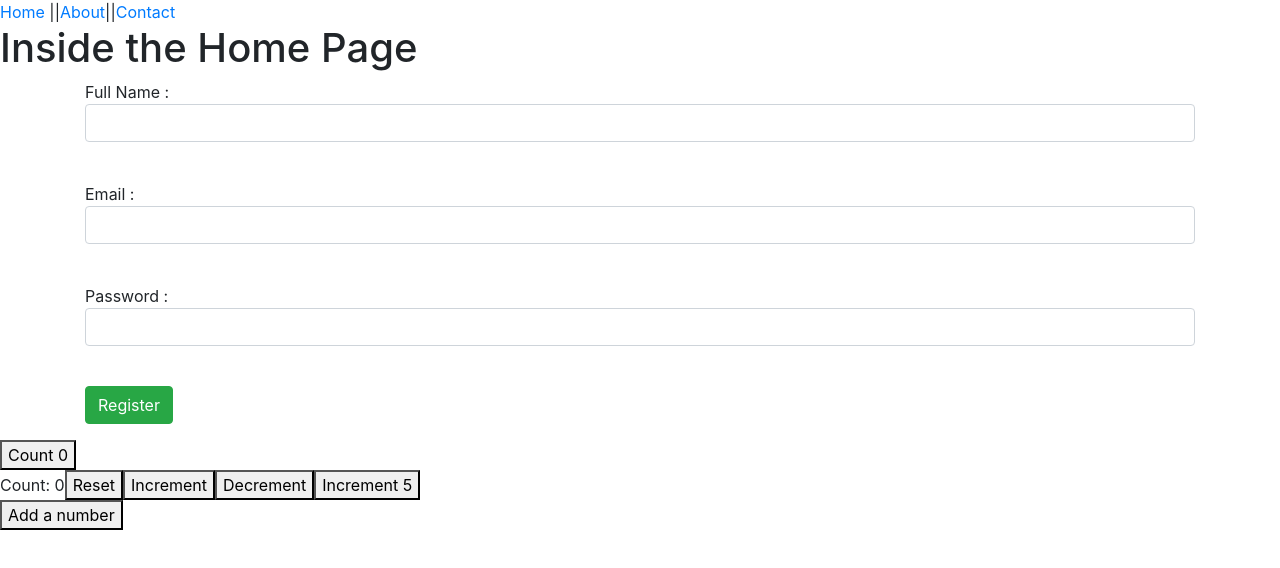
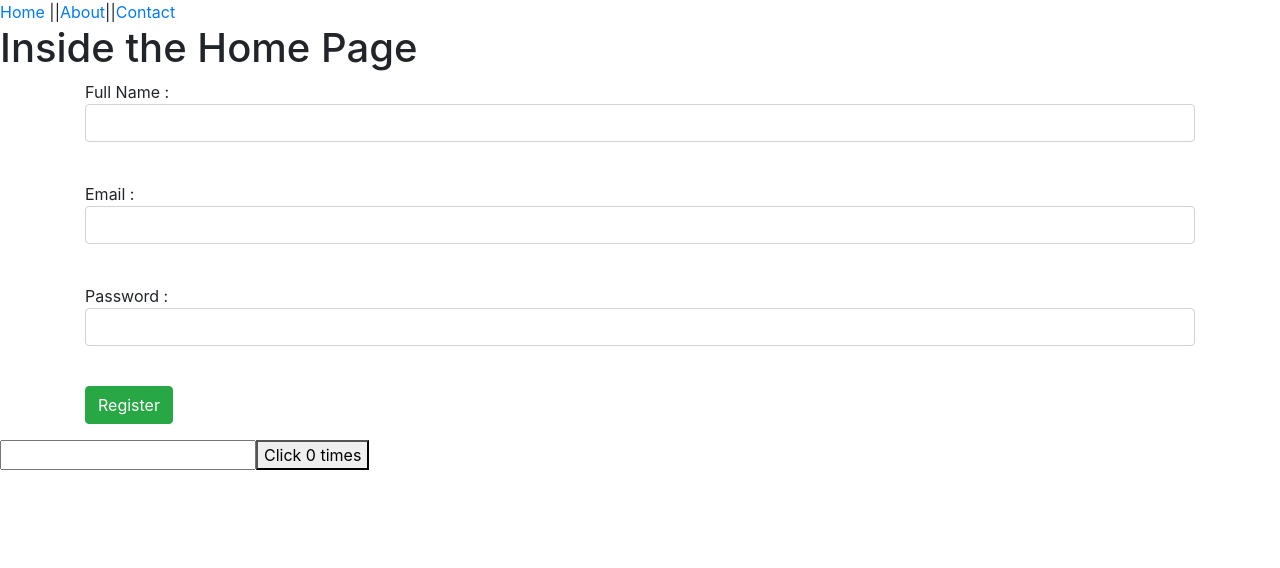
Before and after one commit to pranay-chauhan/React-study, a React (Create React App) app: page / in a window 1280 px wide. Shown: the top 568 px of the page. Built offline with nearby package versions, Linux system fonts and the light colour scheme.

Commit message:
hooks code added

```diff
--- a/src/App.js
+++ b/src/App.js
@@ -22,9 +22,10 @@
 // import Student from './Table/Student';
 // import Flower from './Functional-component/Flower';
 import Registration from './Form-Validation/Registration';
-import HookCounterUseState from './Hooks/HookCouterUseState';
-import HookCounterPreviousState from './Hooks/HookCounterPreviousState';
-import UseStatewithArray from './Hooks/UseStatewithArray';
+import HookCounterUseState from './Hooks/useState Hooks/HookCouterUseState';
+import HookCounterPreviousState from './Hooks/useState Hooks/HookCounterPreviousState';
+import UseStatewithArray from './Hooks/useState Hooks/UseStatewithArray';
+import HookCounter1 from './Hooks/useEffect Hooks/HookCounter1'
 function App() {
   return (
     <div>
@@ -66,9 +67,10 @@
         </Switch>
       </BrowserRouter>
       <Registration/>
-      <HookCounterUseState/>
-      <HookCounterPreviousState/>
-      <UseStatewithArray/>
+      {/* <HookCounterUseState/>
+      <HookCounterPreviousState/> */}
+      {/* <UseStatewithArray/> */}
+      <HookCounter1/>
       </div>
   );
 }
--- a/src/Hooks/HookCouterUseState.js
+++ /dev/null
@@ -1,14 +0,0 @@
-import React, {useState} from 'react'
-
-function HookCounter() {
-
-  const [count, setCount] = useState(0)
-
-  return (
-    <div>
-      <button onClick={() => setCount(count + 1)}>Count {count}</button>
-    </div>
-  )
-}
-
-export default HookCounter
--- /dev/null
+++ b/src/Hooks/useEffect Hooks/HookCounter1.js
@@ -0,0 +1,21 @@
+import React, {useState,useEffect} from 'react';
+
+//Remember that we can use the useEffect Hook for the functionality same as componentDidMount,componentWillMount,etc for data fetchning changing the title of the document we can use useEffect in the functional component.
+
+//useEffect called every single rendered.
+
+function HookCounter(){
+    const [count, setCount] = useState(0);
+    const[name,setName] = useState('');
+    useEffect(()=>{
+        console.log('updating with useEffect')
+        document.title =`You Clicked ${count} times`
+    },[count])
+    return(
+        <div>
+            <input type="text" value={name} onChange={e=>setName(e.target.value)}/>
+            <button onClick={()=>setCount(count +1)}>Click {count} times</button>
+        </div>
+    )
+}
+export default HookCounter
--- /dev/null
+++ b/src/Hooks/useState Hooks/HookCouterUseState.js
@@ -0,0 +1,18 @@
+import React, {useState} from 'react'
+
+function HookCounter() {
+
+  const [count, setCount] = useState(0);
+  const [disabled,setDisableStatus] = useState(false);
+
+  const toggleDisable =()=> setDisableStatus(disabled)
+
+  return (
+    <div>
+      <button onClick={() => setCount(count + 1)}>Count {count}</button>
+  <button onClick={toggleDisable}>{disabled?'enable':'disable'}</button>
+    </div>
+  )
+}
+
+export default HookCounter
```
Also changed, not shown: src/Hooks/useState Hooks/HookCounterPreviousState.js (renamed from src/Hooks/HookCounterPreviousState.js), src/Hooks/useState Hooks/UseStatewithArray.js (renamed from src/Hooks/UseStatewithArray.js).
